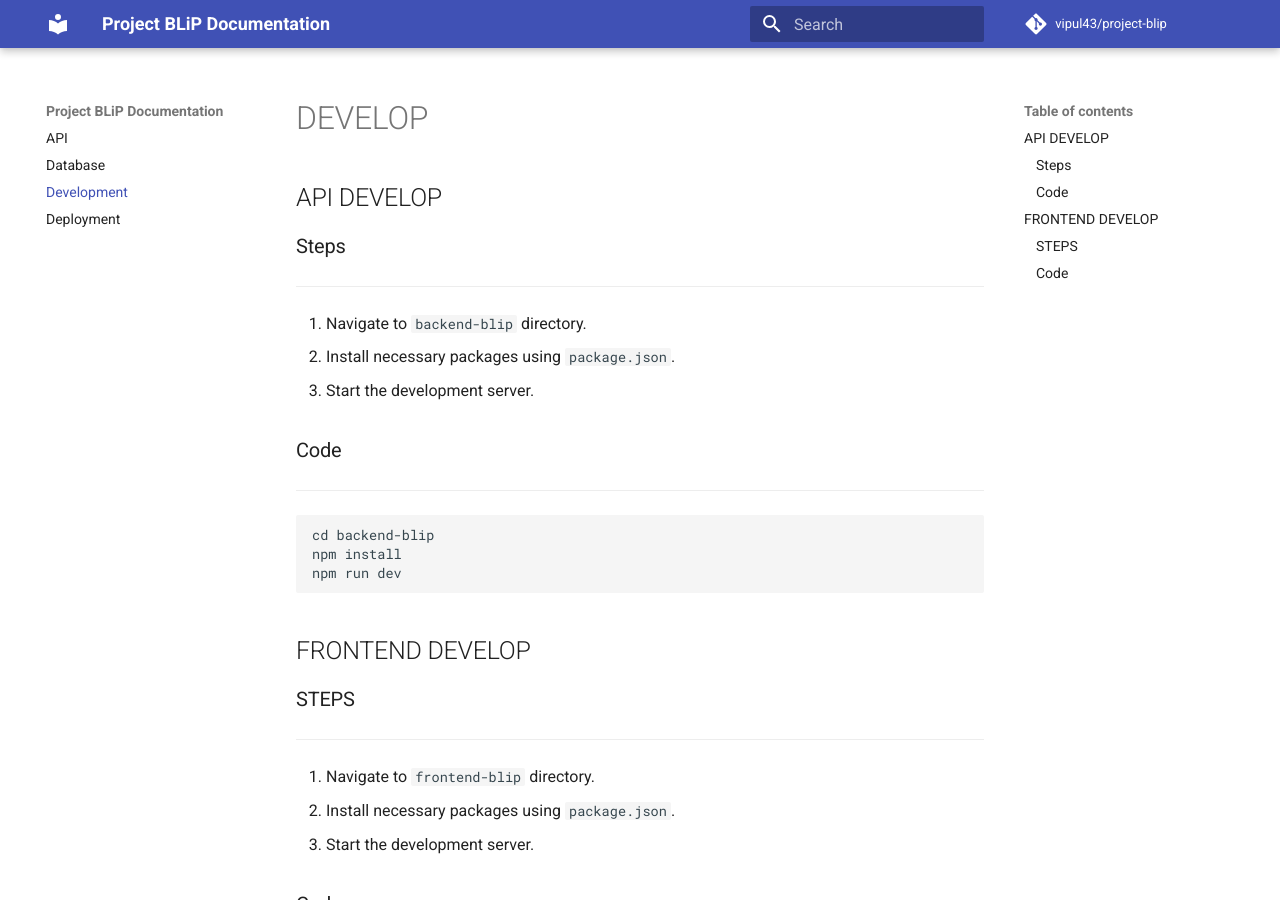
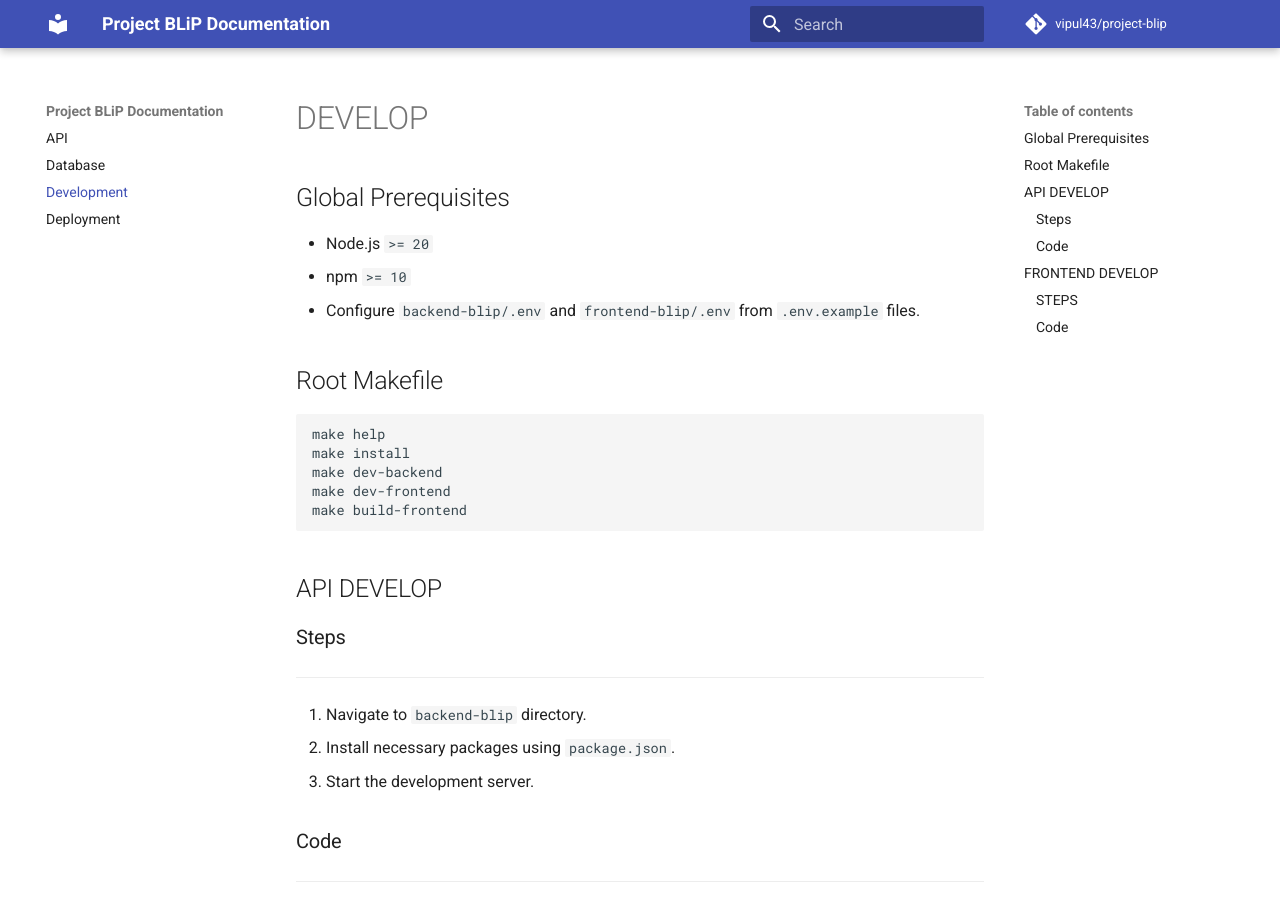
Before and after one commit to vipul43/project-blip, an MkDocs documentation site: the page built from docs/DEVELOP.md, in a window 1280 px wide and 900 px high. Built offline with MkDocs 1.6.1 and Material for MkDocs 9.7.7, drawn with Linux system fonts in a browser that asks for light colours; comment, search, counter and statistics services are not loaded.

Commit message:
chore: fix outdated

````diff
--- a/docs/DEVELOP.md
+++ b/docs/DEVELOP.md
@@ -1,4 +1,20 @@
 # DEVELOP
+
+## Global Prerequisites
+
+- Node.js `>= 20`
+- npm `>= 10`
+- Configure `backend-blip/.env` and `frontend-blip/.env` from `.env.example` files.
+
+## Root Makefile
+
+```
+make help
+make install
+make dev-backend
+make dev-frontend
+make build-frontend
+```
 
 ## API DEVELOP
 
````
Also changed, not shown: README.md (+40 -0 lines), 11 other files.
